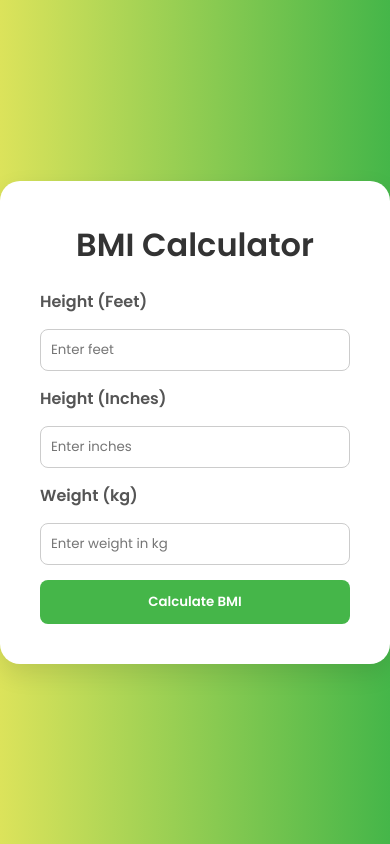
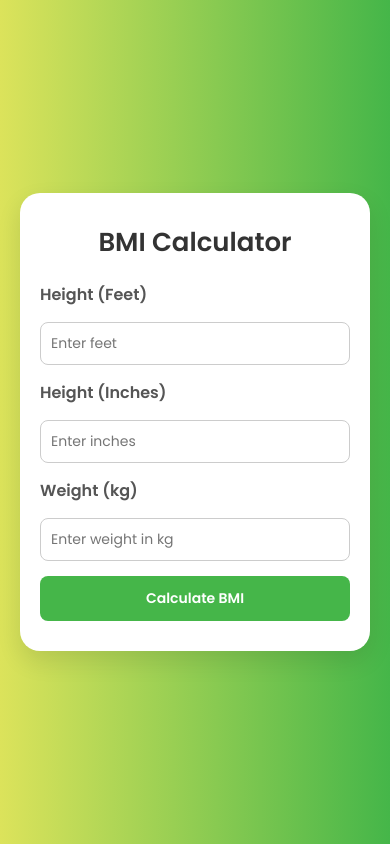
Before and after one commit to Muhammad-Shazaib/BMI-Calculator, a plain HTML site: page index.html in a window 390 px wide. Drawn offline with Linux system fonts and the light colour scheme.

Commit message:
update css with responsive

```diff
--- a/style.css
+++ b/style.css
@@ -10,7 +10,8 @@
   display: flex;
   justify-content: center;
   align-items: center;
-    height: 100vh;
+  min-height: 100vh;
+  padding: 20px;
 }
 
 .main {
@@ -67,3 +68,32 @@
 button:hover {
   background-color: #3b8d47;
 }
+
+/* Responsive Media Queries */
+@media (max-width: 480px) {
+  .main {
+    padding: 30px 20px;
+  }
+
+  h1 {
+    font-size: 26px;
+  }
+
+  input, button {
+    font-size: 14px;
+  }
+}
+
+@media (max-width: 320px) {
+  .main {
+    padding: 20px 15px;
+  }
+
+  h1 {
+    font-size: 22px;
+  }
+
+  input, button {
+    font-size: 13px;
+  }
+}
```
Lines whose indentation alone changed are shown as unchanged.
